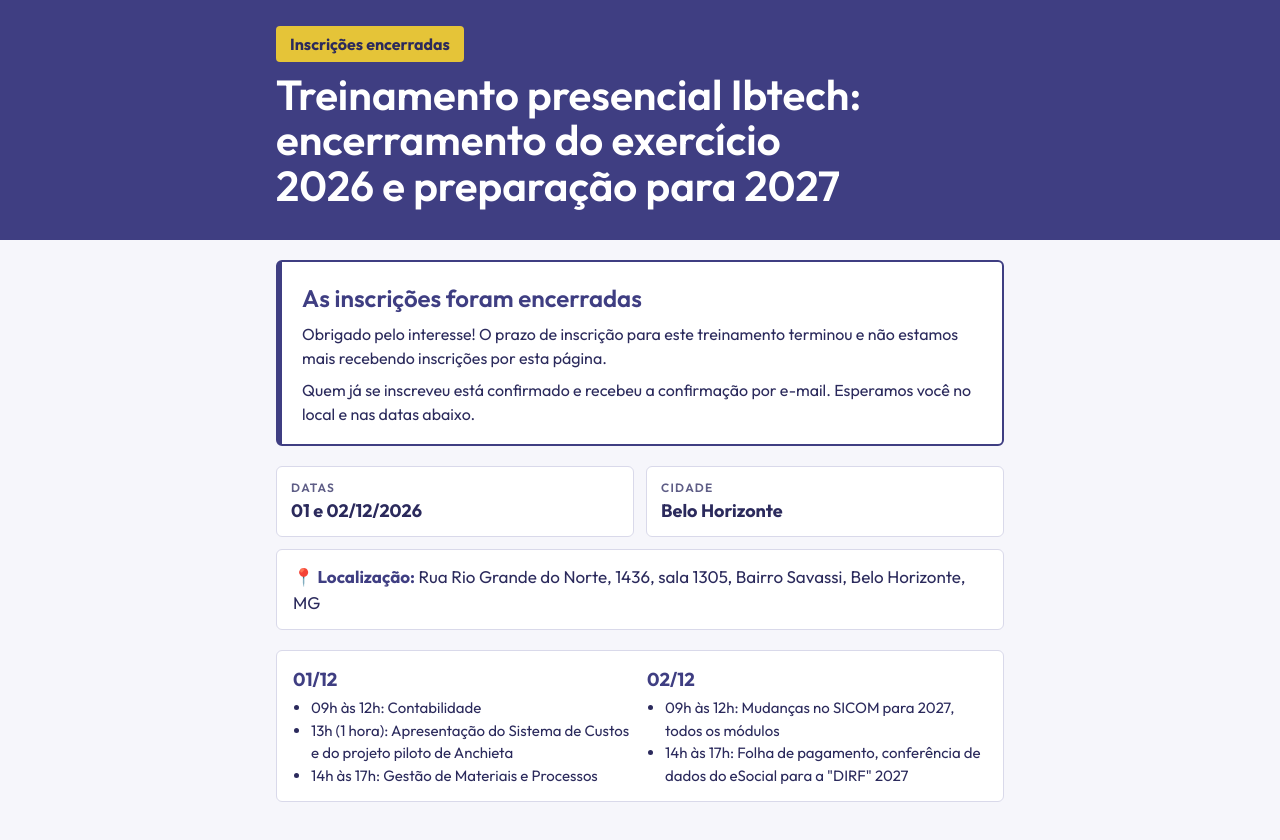
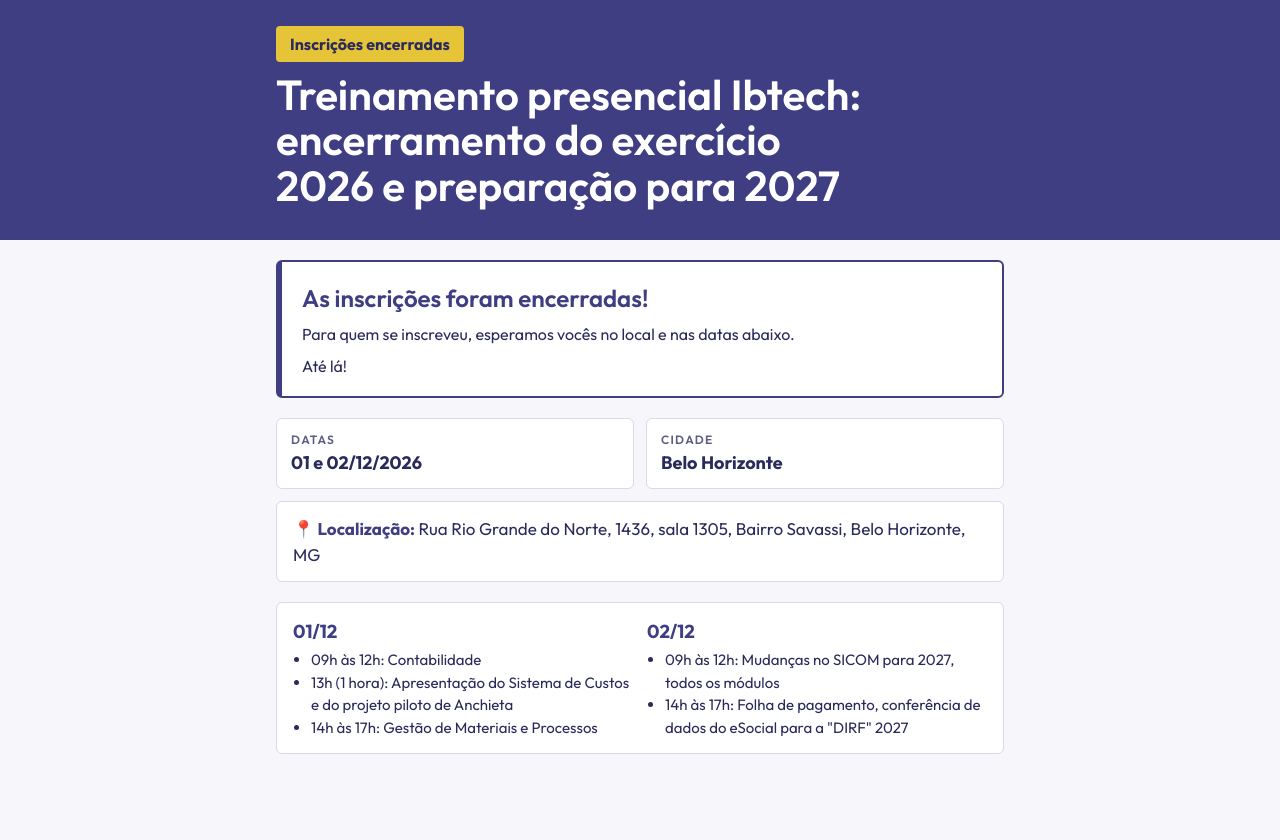
Before and after one commit to lauracgdacosta/inscricoes-ibtech, a website: page public/index.html in a window 1280 px wide. Shown: the part 86-926 px from the top of the page. After the commit the page ends 896 px from the top, so only its background shows below. Drawn offline with Linux system fonts and the light colour scheme; no server answers.

Commit message:
Texto mais curto na página de inscrições encerradas
Co-Authored-By: Claude Opus 5.5 <noreply@anthropic.com>

```diff
--- a/public/index.html
+++ b/public/index.html
@@ -48,10 +48,9 @@ h1{margin:0;font-size:clamp(28px,6vw,42px);line-height:1.08;font-weight:600;text
 
 <div class="wrap">
 <div class="aviso">
-<h2>As inscrições foram encerradas</h2>
-<p>Obrigado pelo interesse! O prazo de inscrição para este treinamento terminou e não estamos mais recebendo inscrições por esta página.</p>
-<p>Quem já se inscreveu está confirmado e recebeu a confirmação por e-mail. Esperamos você no local e nas datas abaixo.</p>
-<p id="contato" hidden>Dúvidas: fale com a equipe Ibtech pelo número <a id="tel"></a>.</p>
+<h2>As inscrições foram encerradas!</h2>
+<p>Para quem se inscreveu, esperamos vocês no local e nas datas abaixo.</p>
+<p>Até lá!</p>
 </div>
 
 <div class="info">
@@ -66,9 +65,5 @@ h1{margin:0;font-size:clamp(28px,6vw,42px);line-height:1.08;font-weight:600;text
 </div>
 </div>
 
-<script>
-fetch("api/info").then(r=>r.json()).then(i=>{const t=i.financeiroTelefone;if(!t)return;
-  const a=document.getElementById("tel");a.textContent=t;a.href="tel:"+t.replace(/[^\d+]/g,"");document.getElementById("contato").hidden=false}).catch(()=>{});
-</script>
 </body>
 </html>
```
